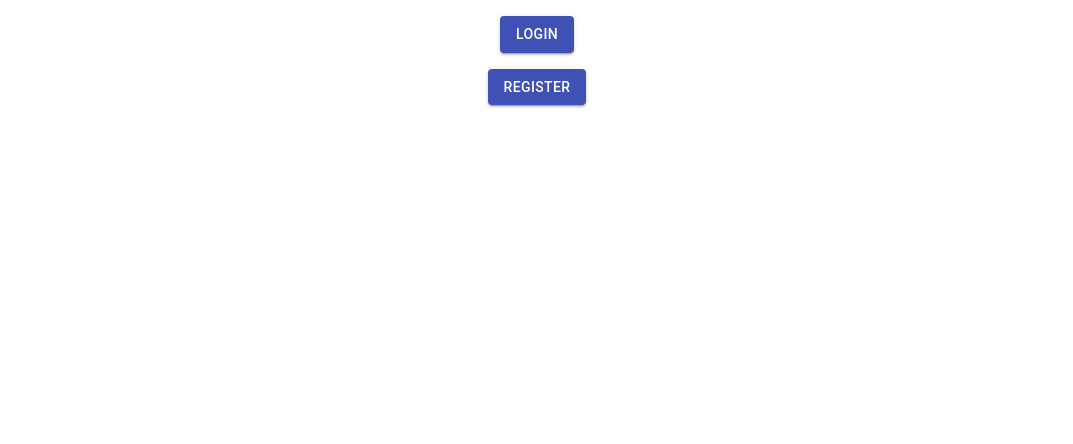
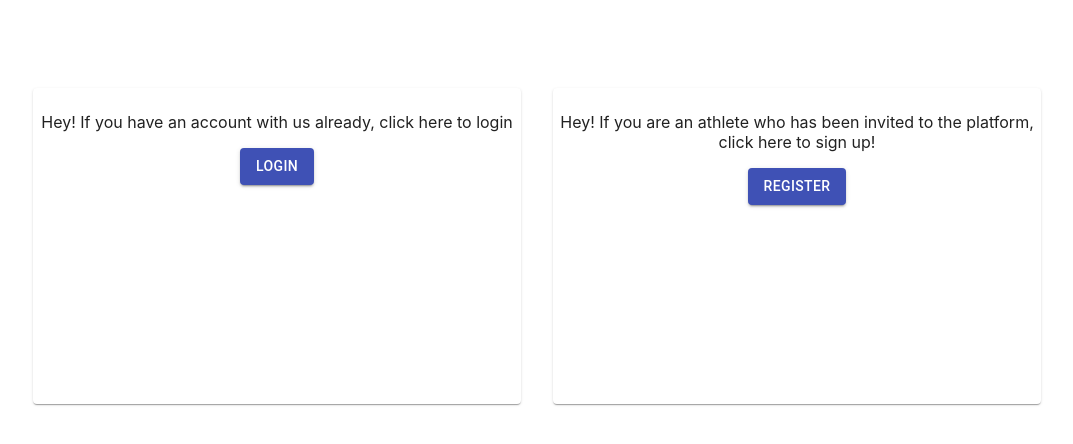
Before and after one commit to SL-Sports/nsc-web, a React (Create React App) app: page /auth/ in a window 1280 px wide. Shown: the top 444 px of the page, without its empty margins (103-1176 px from the left). Built offline with nearby package versions, Linux system fonts and the light colour scheme.

Commit message:
add some spacing - not all is good

```diff
--- a/src/App.js
+++ b/src/App.js
@@ -14,6 +14,7 @@ import {
 import Webpages from './webpages/index';
 import Auth from './webpages/auth/auth';
 import LogoutButton from './webpages/auth/logout';
+import { Container } from '@material-ui/core';
 
 function App() {
   const [cookies, setCookie, removeCookie] = useCookies(['token']);
@@ -42,6 +43,7 @@ function App() {
   return (
     // Cookies
     <CookiesProvider>
+      <Container>
         <div className="App">
 
           <div className="testing">
@@ -68,6 +70,7 @@ function App() {
           {/* If logged in display LogoutButton */}
           {cookies.token && <LogoutButton onClick={() => removeCookie('token')} />}
         </div>
+      </Container>
     </CookiesProvider>
   );
 }
--- a/src/index.css
+++ b/src/index.css
@@ -1,5 +1,5 @@
 body {
-  margin: 0;
+  /* margin: 0; */
   font-family: -apple-system, BlinkMacSystemFont, 'Segoe UI', 'Roboto', 'Oxygen',
     'Ubuntu', 'Cantarell', 'Fira Sans', 'Droid Sans', 'Helvetica Neue',
     sans-serif;
--- a/src/webpages/auth/auth.js
+++ b/src/webpages/auth/auth.js
@@ -9,11 +9,15 @@ import Button from '@material-ui/core/Button';
 
 import Login from './login'
 import Register from './register'
+import { Grid, Paper, Box } from '@material-ui/core';
+// eslint-disable-next-line
+import { sizing, palette } from '@material-ui/system';
 
 class Auth extends React.Component {
 
     render() {
         return (
+            <Box height={400}>
             <Router basename="/auth">
                 <Switch>
                     <Route path="/login">
@@ -23,26 +27,53 @@ class Auth extends React.Component {
                         <Register setToken={this.props.setToken} />
                     </Route>
                     <Route path="/">
-                        <div>
+                        <Box mt={10}>
+                            <Grid
+                              container
+                              justify="center"
+                              align="center"
+                              spacing={4}>
+                                <Grid item xs />
+
+                                <Grid item xs={5}>
+                                    <Paper>
+                                        <Box height={300} py={1} my={1}>
+                                            <Box>
                                                 <p>
+                                                    Hey! If you have an account with us already, click here to login
+                                                </p>
                                                 <Link to="/login" style={{ textDecoration: 'none' }}>
                                                 <Button variant="contained" color="primary">
                                                     Login
                                                 </Button>
                                                 </Link>
+                                            </Box>
+                                        </Box>
+                                    </Paper>
+                                </Grid>
+
+                                <Grid item xs={5}>
+                                    <Paper bgcolor="primary.main">
+                                        <Box height={300} py={1} my={1}>
+                                        <p>
+                                            Hey! If you are an athlete who has been invited to the platform, click here to sign up!
                                         </p>
-
-                            <p>
-                            <Link to="/register" style={{ textDecoration: 'none' }}>
+                                        <Link to="/register" style={{ textDecoration: 'none' }} >
                                         <Button variant="contained" color="primary">
                                             Register
                                         </Button>
                                         </Link>
-                            </p>
-                        </div>
+                                        </Box>
+                                    </Paper>
+                                </Grid>
+
+                                <Grid item xs />
+                            </Grid>
+                        </Box>
                     </Route>
                 </Switch>
             </Router>
+            </Box>
         );
     }
 }
```
Lines whose indentation alone changed are shown as unchanged.
